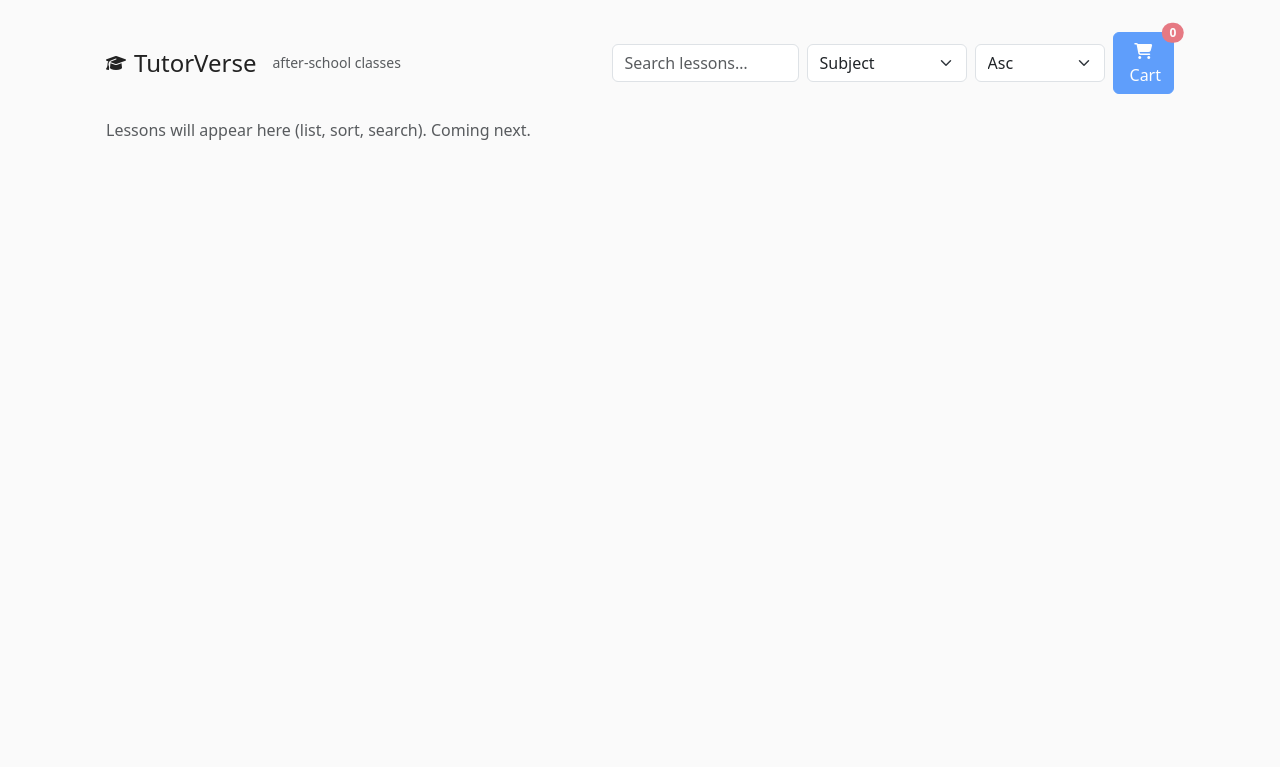
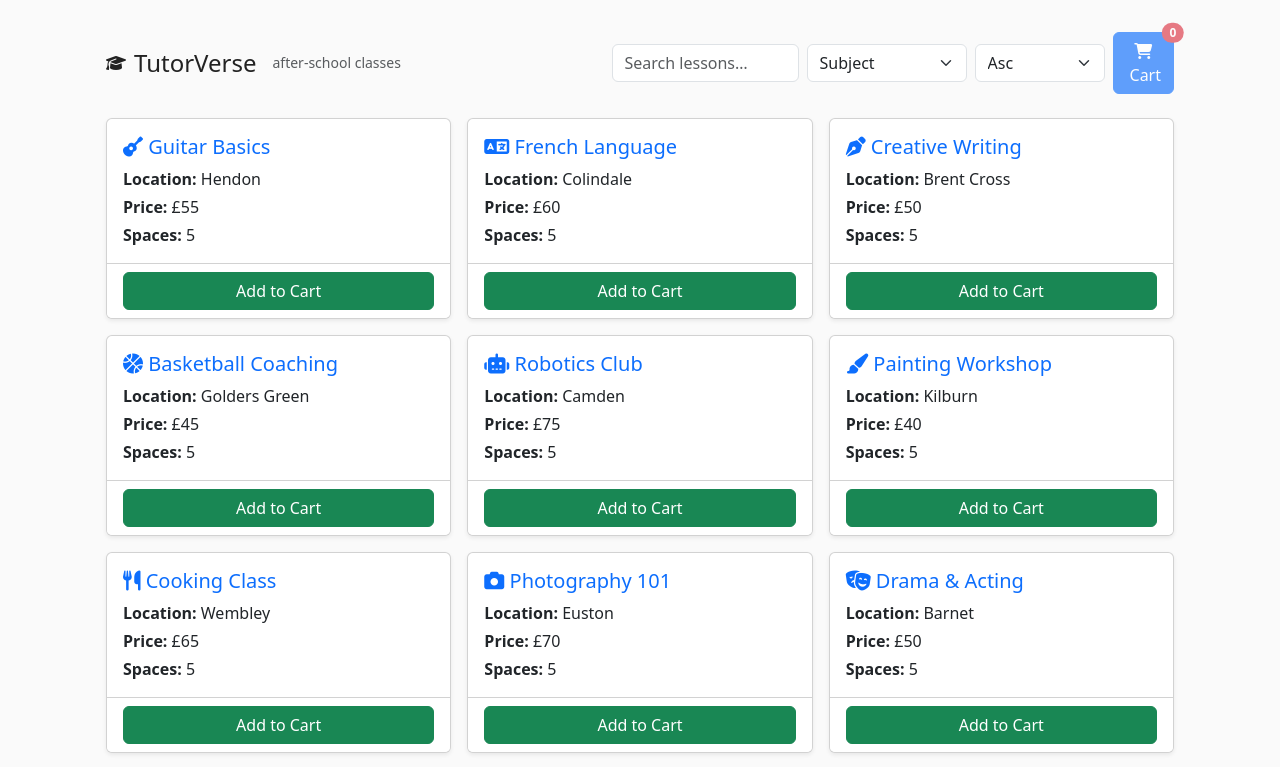
Before and after one commit to godsend07/tutorverse-frontend, a Vue app: page / in a window 1280 px wide. Shown: the top 767 px of the page. Built offline with nearby package versions, Linux system fonts and the light colour scheme.

Commit message:
added 10 static lessons and showed them using v-for loop

```diff
--- a/src/App.vue
+++ b/src/App.vue
@@ -1,5 +1,19 @@
 <script setup>
 import { ref, computed } from 'vue';
+
+const lessons = ref([
+  { id: 1, topic: 'Guitar Basics', location: 'Hendon', price: 55, spaces: 5, icon: 'fa-guitar' },
+  { id: 2, topic: 'French Language', location: 'Colindale', price: 60, spaces: 5, icon: 'fa-language' },
+  { id: 3, topic: 'Creative Writing', location: 'Brent Cross', price: 50, spaces: 5, icon: 'fa-pen-nib' },
+  { id: 4, topic: 'Basketball Coaching', location: 'Golders Green', price: 45, spaces: 5, icon: 'fa-basketball-ball' },
+  { id: 5, topic: 'Robotics Club', location: 'Camden', price: 75, spaces: 5, icon: 'fa-robot' },
+  { id: 6, topic: 'Painting Workshop', location: 'Kilburn', price: 40, spaces: 5, icon: 'fa-paint-brush' },
+  { id: 7, topic: 'Cooking Class', location: 'Wembley', price: 65, spaces: 5, icon: 'fa-utensils' },
+  { id: 8, topic: 'Photography 101', location: 'Euston', price: 70, spaces: 5, icon: 'fa-camera' },
+  { id: 9, topic: 'Drama & Acting', location: 'Barnet', price: 50, spaces: 5, icon: 'fa-theater-masks' },
+  { id: 10, topic: 'Football Skills', location: 'Edgware', price: 45, spaces: 5, icon: 'fa-futbol' }
+]);
+
 
 const view = ref('lessons');
 const search = ref('');
@@ -66,9 +80,26 @@ function toggleCart() {
 
     <main class="py-2">
       <section v-if="view === 'lessons'">
-        <p class="text-muted">Lessons will appear here (list, sort, search). Coming next.</p>
+  <div class="row g-3">
+    <div class="col-md-4" v-for="lesson in lessons" :key="lesson.id">
+      <div class="card h-100 shadow-sm">
+        <div class="card-body">
+          <h5 class="card-title text-primary">
+            <i class="fa-solid" :class="lesson.icon"></i>
+            {{ lesson.topic }}
+          </h5>
+          <p class="card-text mb-1"><strong>Location:</strong> {{ lesson.location }}</p>
+          <p class="card-text mb-1"><strong>Price:</strong> £{{ lesson.price }}</p>
+          <p class="card-text"><strong>Spaces:</strong> {{ lesson.spaces }}</p>
+        </div>
+        <div class="card-footer bg-white">
+          <button class="btn btn-success w-100">Add to Cart</button>
+        </div>
+      </div>
+    </div>
+  </div>
+</section>
 
-      </section>
 
       <section v-else>
         <h2 class="h5 mb-2">Shopping Cart</h2>
```
